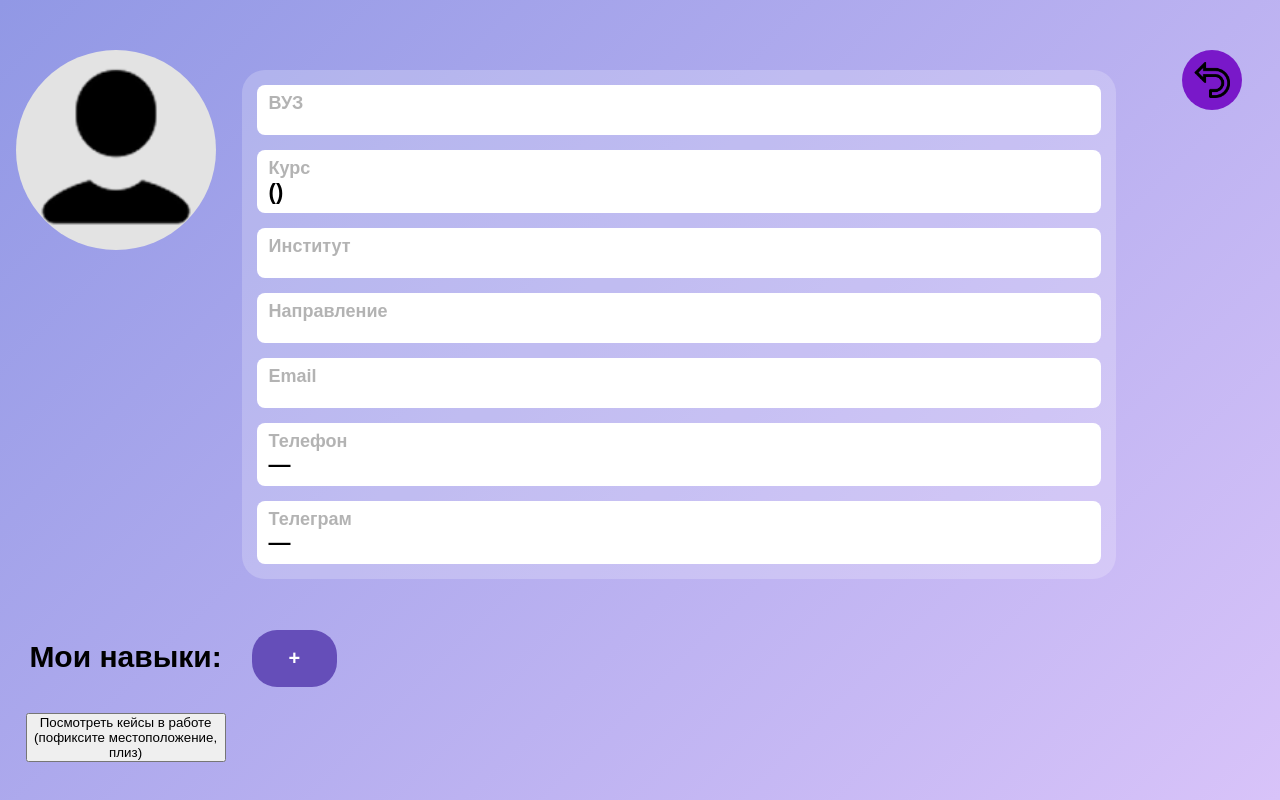
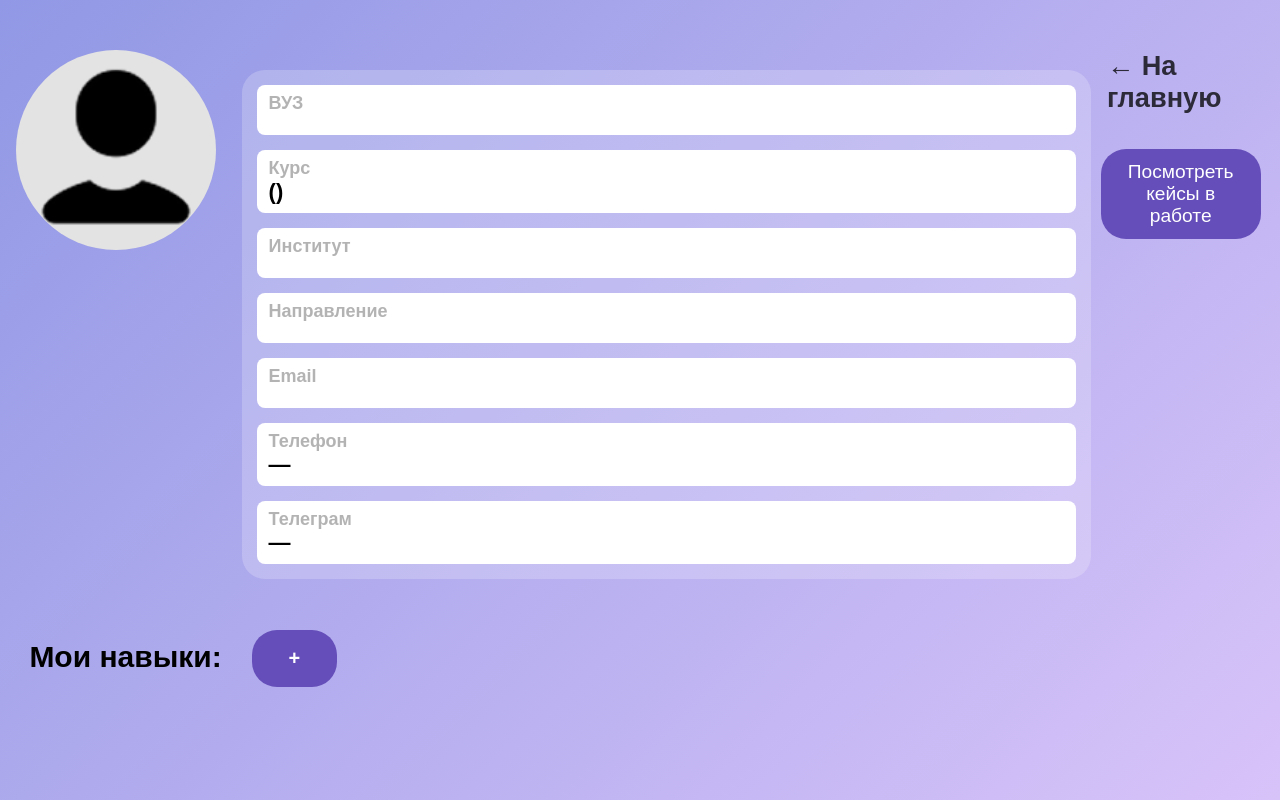
Before and after one commit to prokirova/getcase, a Flask app: template templates/profile.html in a window 1280 px wide. Run offline with Flask 3, Linux system fonts and the light colour scheme; the template is opened without the code that fills it, so the values that code supplies are empty.

Commit message:
style(profile.html): update side "button" styles

```diff
--- a/templates/profile.html
+++ b/templates/profile.html
@@ -46,8 +46,11 @@
             </div>
         </div>
 
-        <div id="return-btn-div">
-            <button id="return-btn"></button>
+        <div id="side-buttons-div">
+            <a href="/" class="back-link">← На главную</a>
+            <a href="/my_cases">
+                <button id="show-cases-in-progress-btn">Посмотреть кейсы в работе</button>
+            </a>
         </div>
 
         <h2 id="user-skills-title">Мои навыки:</h2>
@@ -58,10 +61,6 @@
             {% endfor %}
             <button id="add-skill">+</button>
         </div>
-
-        <a href="/my_cases">
-            <button>Посмотреть кейсы в работе (пофиксите местоположение, плиз)</button>
-        </a>
     </div>
 
     <style>
@@ -89,9 +88,9 @@
             display: grid;
             grid-gap: 1rem;
             grid-template-areas:
-            "profile-image-box user-info return-btn-div"
+            "profile-image-box user-info side-buttons-div"
             "user-skills-title skills-container skills-container";
-            grid-template-columns: minmax(200px, 15%) 1fr minmax(60px, 10%);
+            grid-template-columns: minmax(200px, 15%) 1fr minmax(60px, 12%);
 
             margin: 50px 2% 50px 2%;
             max-width: 96%;
@@ -120,30 +119,32 @@
             display: block;
         }
 
+        #side-buttons-div {
+            grid-area: side-buttons-div;
+            display: flex;
+            flex-direction: column;
+            align-items: center;
+            gap: 25px;
+        }
+
+        .back-link {
+            color: rgba(0, 0, 0, 0.850);
+            font-size: 1.7rem;
+            text-decoration: none;
+            font-weight: 800;
+            opacity: 0.9;
+            transition: opacity 0.2s;
+        }
+
+        .back-link:hover {
+            opacity: 1;
+        }
+
         #user-info {
             grid-area: user-info;
             display: flex;
             flex-direction: column;
             min-width: 70%;
-        }
-
-        #return-btn-div {
-            grid-area: return-btn-div;
-            display: flex;
-            justify-content: flex-end;
-            margin-right: 10%;
-        }
-
-        #return-btn {
-            width: 60px;
-            height: 60px;
-            border-radius: 50%;
-            border: none;
-            background-color: #7206c4e4;
-            background-image: url("/static/return_btn.png");
-            background-repeat: no-repeat;
-            background-position: center;
-            background-size: 60%;
         }
 
         #username {
@@ -219,9 +220,25 @@
         }
 
         #add-skill:hover,
-        #return-btn:hover {
+        #return-btn:hover,
+        #show-cases-in-progress-btn:hover {
             background-color: #7a13c8ae;
             cursor: pointer;
+        }
+
+        #show-cases-in-progress-btn {
+            margin: 10px 10px;
+            padding: 10px 25px;
+            height: fit-content;
+            width: fit-content;
+
+            background-color: #654EB9;
+            border-radius: 25px;
+            border-color: transparent;
+
+            font-weight: 500;
+            font-size: 1.2rem;
+            color: white;
         }
     </style>
 
```
Also changed, not shown: templates/profile-old.html (deleted, +0 -233 lines).
